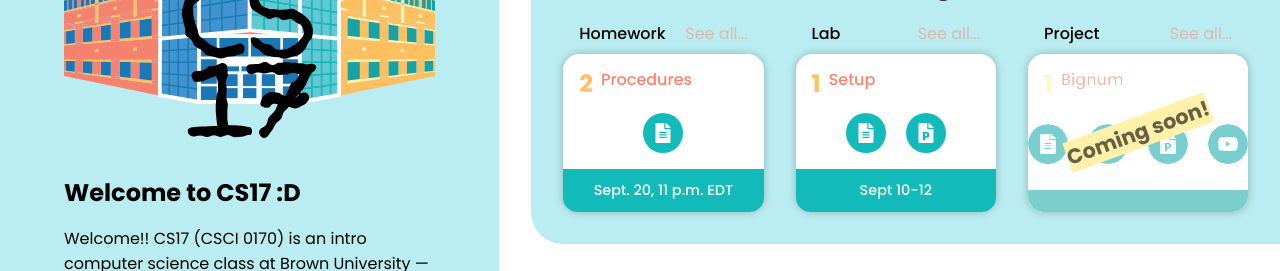
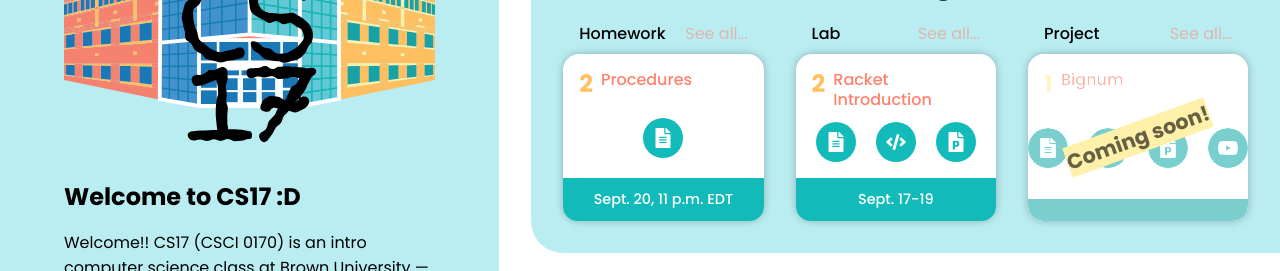
Before and after one commit to cs17-fall2023/cs17-fall2023.github.io, a React (Create React App) app: page / in a window 1280 px wide. Shown: the part 309-580 px from the top of the page. Built offline with nearby package versions, Linux system fonts and the light colour scheme.

Commit message:
lab 2 release

```diff
--- a/src/Info/Assignments/Labs/Labs.js
+++ b/src/Info/Assignments/Labs/Labs.js
@@ -9,7 +9,7 @@
 		]
 	},
 	{
-		number: 2, title: "Racket Introduction", dueDate: "Sept. 17-19", active: false,
+		number: 2, title: "Racket Introduction", dueDate: "Sept. 17-19", active: true,
 		links: [
 			{ icon: <FaFileAlt />, link: "https://drive.google.com/file/d/1K_IjVi6iqAk7tjXAdcc2-jmez43TDhqG/view?usp=sharing", label: "Handout" },
 		    { icon: <FaCode />, link: "https://drive.google.com/drive/folders/1VoSUELzBbzk0IM0FADNLuaW_bVCgVBGm?usp=sharing", label: "Source Code" },
```
